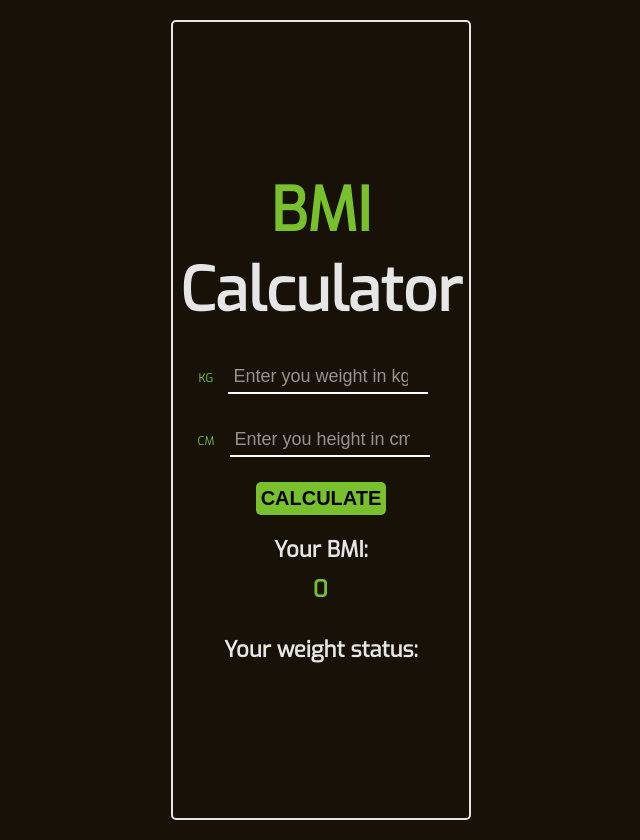
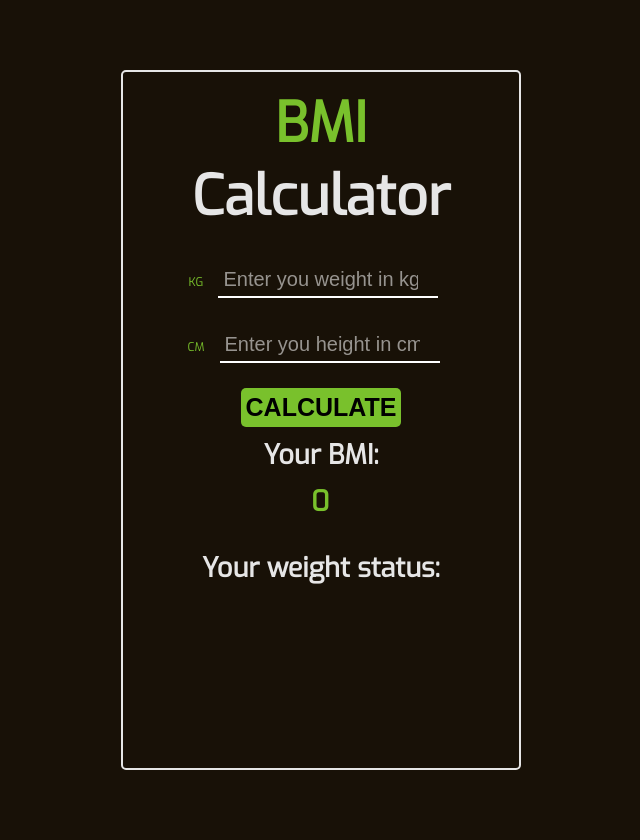
Before and after one commit to tamaskovacs0408/bmi_ts, a React (Create React App) app: page / in a window 1280 px wide. Shown: the whole page, without its empty margins (319-959 px from the left). After the commit the page ends 800 px from the top, so only its background shows below. Built offline with nearby package versions, Linux system fonts and the light colour scheme; the HTML template or start-up script is replaced by a standard one.

Commit message:
Tablet view styling

```diff
--- a/src/app.style.ts
+++ b/src/app.style.ts
@@ -13,8 +13,15 @@ export const Wrapper = styled.main`
   border-radius: 5px;
 
   @media screen and (min-width: 768px) {
-    height: 800px;
-    justify-content: center;
+    width: 400px;
+    height: 700px;
+  }
+
+  @media screen and (min-width: 992px) {
+    position: absolute;
+    top: 50%;
+    left: 50%;
+    transform: translate(-50%, -50%);
   }
 
   h1 {
@@ -24,7 +31,8 @@ export const Wrapper = styled.main`
     text-align: center;
 
     @media screen and (min-width: 768px) {
-      font-size: 6rem;
+      margin: none;
+      font-size: 5.5rem;
     }
   }
 
--- a/src/components/calculator.style.ts
+++ b/src/components/calculator.style.ts
@@ -17,6 +17,11 @@ export const Form = styled.form`
     font-size: 1.2rem;
     color: #79c12c;
   }
+  @media screen and (min-width: 768px){
+    label {
+      font: 1.8rem;
+    }
+  }
 `;
 
 export const Input = styled.input`
@@ -31,6 +36,11 @@ export const Input = styled.input`
 
   &:focus {
     outline: none;
+  }
+
+  @media screen and (min-width: 768px){
+    width: 220px;
+    font-size: 2rem;
   }
 `
 
@@ -50,4 +60,8 @@ export const Button = styled.button`
   &:hover {
     background-color: #c5e26c;
   }
+
+  @media screen and (min-width: 768px){
+    font-size: 2.5rem;
+  }
 `;
--- a/src/components/result.style.ts
+++ b/src/components/result.style.ts
@@ -12,6 +12,10 @@ export const Wrapper = styled.section`
     font-size: 2.2rem;
     text-align: center;
     margin: 10px auto;
+
+    @media screen and (min-width: 768px) {
+      font-size: 2.7rem;
+    }
   }
 `;
 
@@ -20,4 +24,8 @@ export const Res = styled.span`
   font-size: 2.3rem !important;
   letter-spacing: 1.5px !important;
   text-transform: uppercase !important;
+
+  @media screen and (min-width: 768px) {
+    font-size: 2.8rem !important;
+  }
 `;
```
